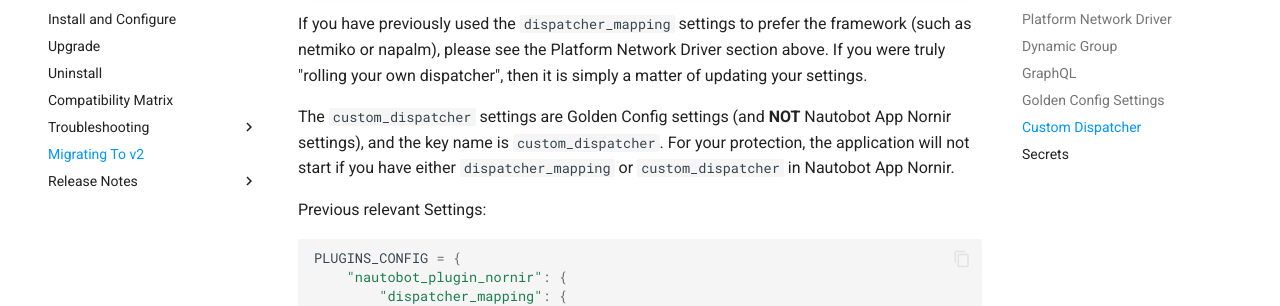
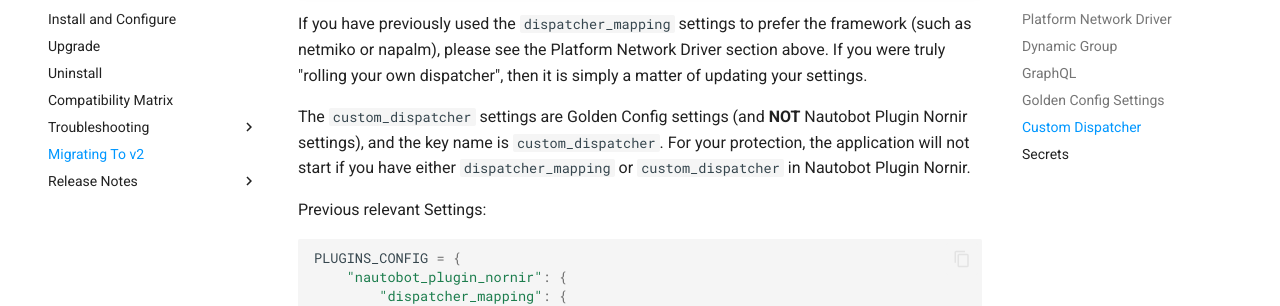
Before and after one commit to nautobot/nautobot-app-golden-config, an MkDocs documentation site: the page built from docs/admin/migrating_to_v2.md, in a window 1280 px wide and 900 px high, scrolled down 4671 px. Shown: the part 153-459 px from the top of the window. Built offline with MkDocs 1.6.1 and Material for MkDocs 9.7.7, drawn with Linux system fonts in a browser that asks for light colours; comment, search, counter and statistics services are not loaded.

Commit message:
Apply suggestions from code review

```diff
--- a/docs/admin/migrating_to_v2.md
+++ b/docs/admin/migrating_to_v2.md
@@ -156,7 +156,7 @@
 
 If you have previously used the `dispatcher_mapping` settings to prefer the framework (such as netmiko or napalm), please see the Platform Network Driver section above. If you were truly "rolling your own dispatcher", then it is simply a matter of updating your settings.
 
-The `custom_dispatcher` settings are Golden Config settings (and **NOT** Nautobot App Nornir settings), and the key name is `custom_dispatcher`. For your protection, the application will not start if you have either `dispatcher_mapping` or `custom_dispatcher` in Nautobot App Nornir.
+The `custom_dispatcher` settings are Golden Config settings (and **NOT** Nautobot Plugin Nornir settings), and the key name is `custom_dispatcher`. For your protection, the application will not start if you have either `dispatcher_mapping` or `custom_dispatcher` in Nautobot Plugin Nornir.
 
 Previous relevant Settings:
 
```
Also changed, not shown: docs/admin/troubleshooting/index.md (+1 -1 lines), docs/user/app_feature_backup.md (+1 -1 lines), docs/user/troubleshooting/troubleshoot_credentials.md (+1 -1 lines), 1 other file.
